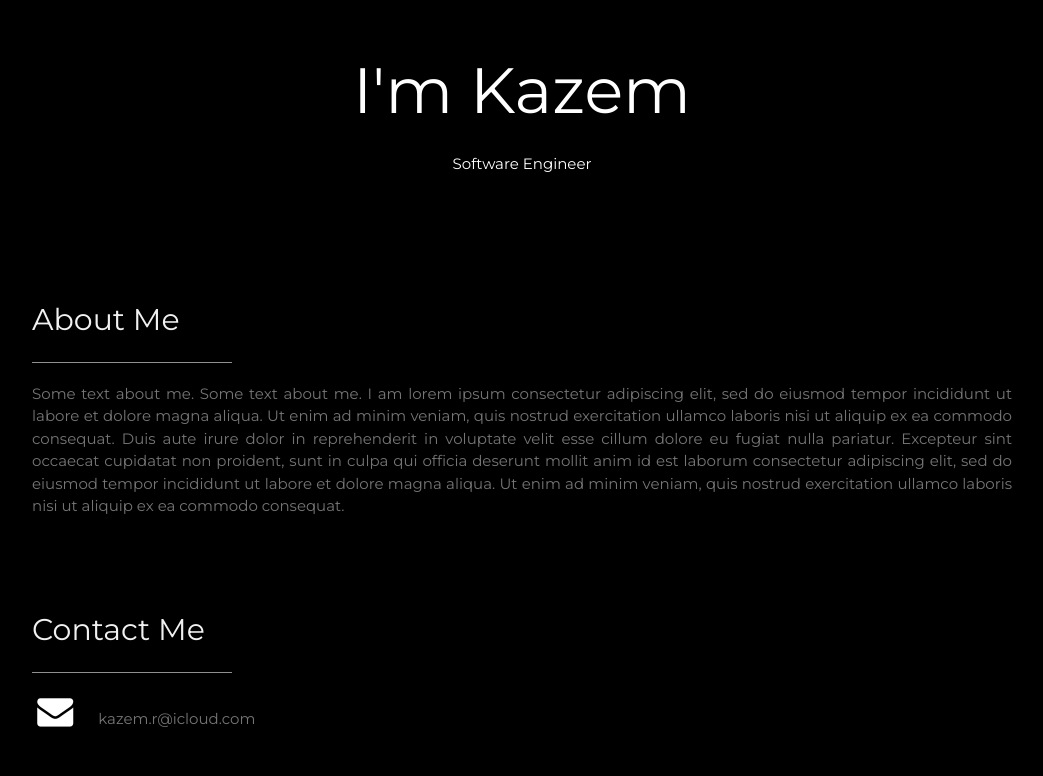
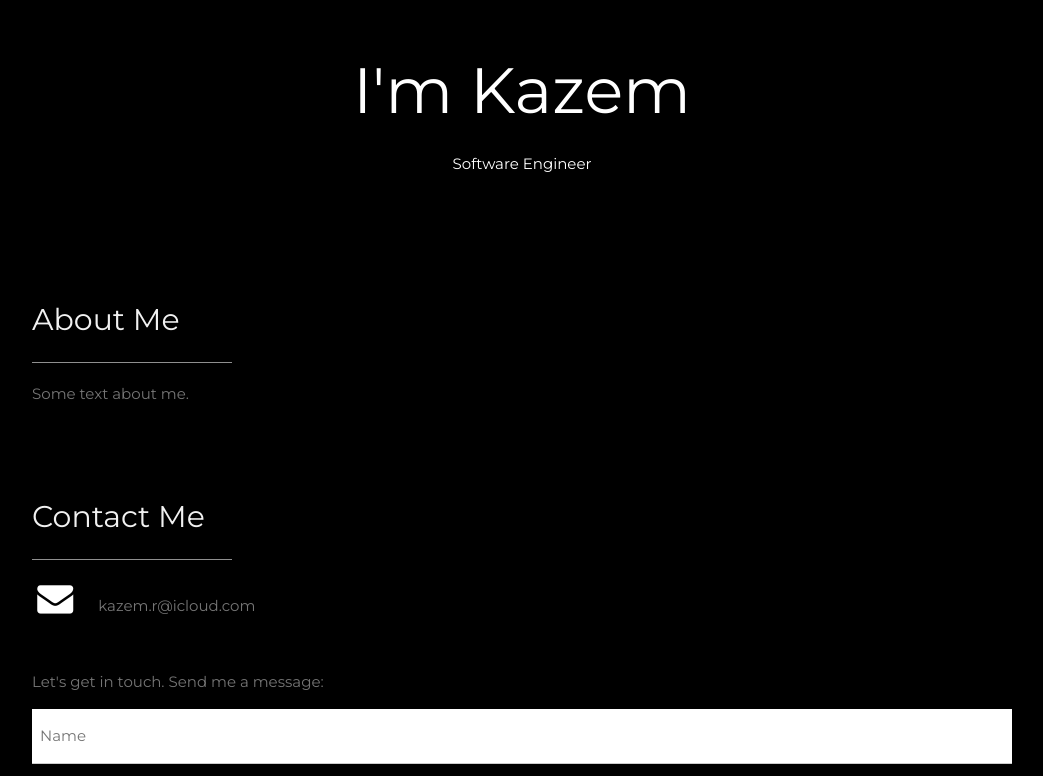
Before and after one commit to KazemRamadan/codedbykazem, a website: page index.html in a window 1280 px wide. Shown: the top 776 px of the page, without its empty margins (118-1161 px from the left). Drawn offline with nearby package versions, Linux system fonts and the light colour scheme.

Commit message:
Removing About me part

```diff
--- a/index.html
+++ b/index.html
@@ -26,9 +26,7 @@ body, h1,h2,h3,h4,h5,h6 {font-family: "Montserrat", sans-serif}
   <div class="w3-content w3-justify w3-text-grey w3-padding-64" id="about">
     <h2 class="w3-text-light-grey">About Me</h2>
     <hr style="width:200px" class="w3-opacity">
-    <p>Some text about me. Some text about me. I am lorem ipsum consectetur adipiscing elit, sed do eiusmod tempor incididunt ut labore et dolore magna aliqua. Ut enim ad minim veniam, quis nostrud exercitation ullamco laboris nisi ut aliquip
-      ex ea commodo consequat. Duis aute irure dolor in reprehenderit in voluptate velit esse cillum dolore eu fugiat nulla pariatur. Excepteur sint occaecat cupidatat non proident, sunt in culpa qui officia deserunt mollit anim id est laborum consectetur
-      adipiscing elit, sed do eiusmod tempor incididunt ut labore et dolore magna aliqua. Ut enim ad minim veniam, quis nostrud exercitation ullamco laboris nisi ut aliquip ex ea commodo consequat.
+    <p>Some text about me.
     </p>
   <!-- Contact Section -->
   <div class="w3-padding-64 w3-content w3-text-grey" id="contact">
```
